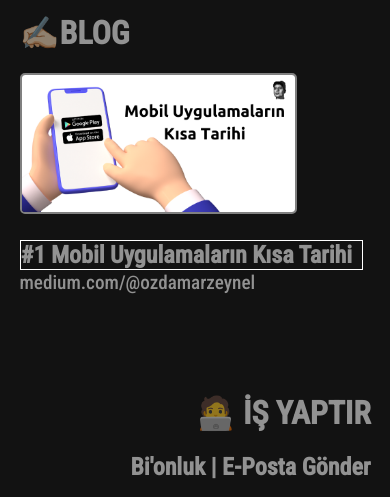
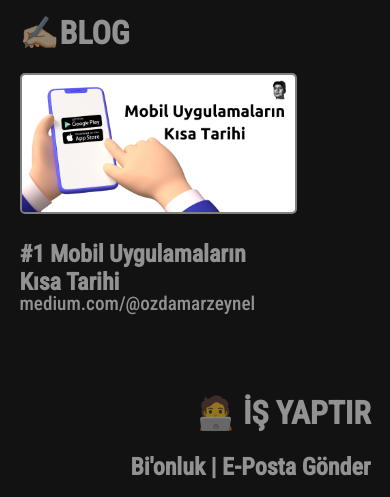
Before and after one commit to zeynelcoder/zeynelcoder.github.io, a PHP site: page / in a window 390 px wide. Shown: the part 936-1433 px from the top of the page. Run offline with PHP 8.4, Linux system fonts and the light colour scheme; some web fonts are replaced.

Commit message:
Add files via upload

```diff
--- a/style.css
+++ b/style.css
@@ -79,7 +79,7 @@ body{
     width: 40%;
     text-align: right;
     position: absolute;
-    top: 150%;
+    top: 160%;
     right: 15%;
     padding: 0;
 }
@@ -207,19 +207,18 @@ a:hover{
     }
 
     #blogtitle{
-        width: 125%;
+        width: fit-content;
         height: fit-content;
         position: absolute;
         top: 281%;
         display: block;
-        border: 1px solid white;
     }
 
     #bloglink{
         width: fit-content;
         height: fit-content;
         position: absolute;
-        top: 345%;
+        top: 370%;
     }
     #conbox{
         width: 70%;
```
